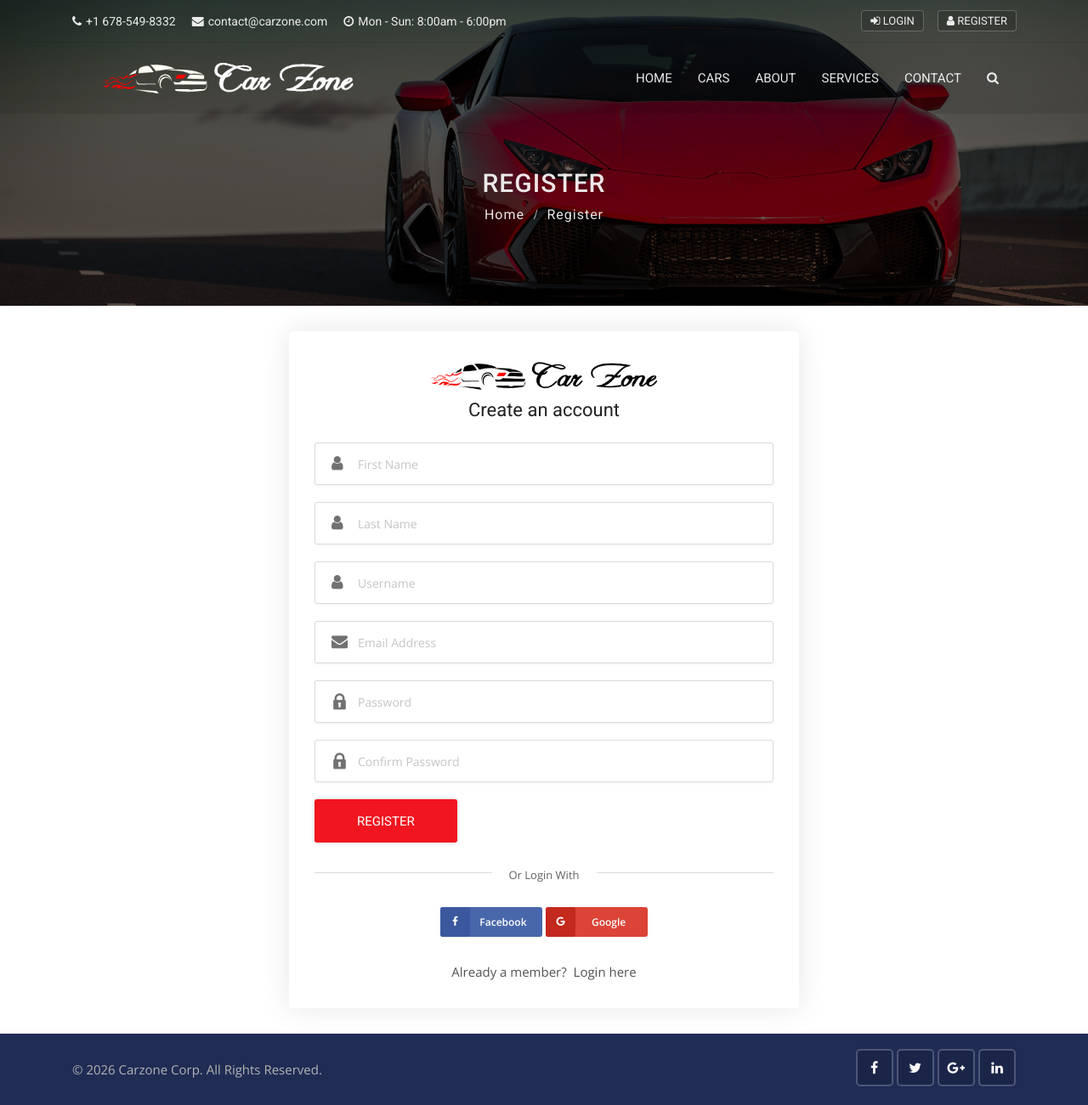
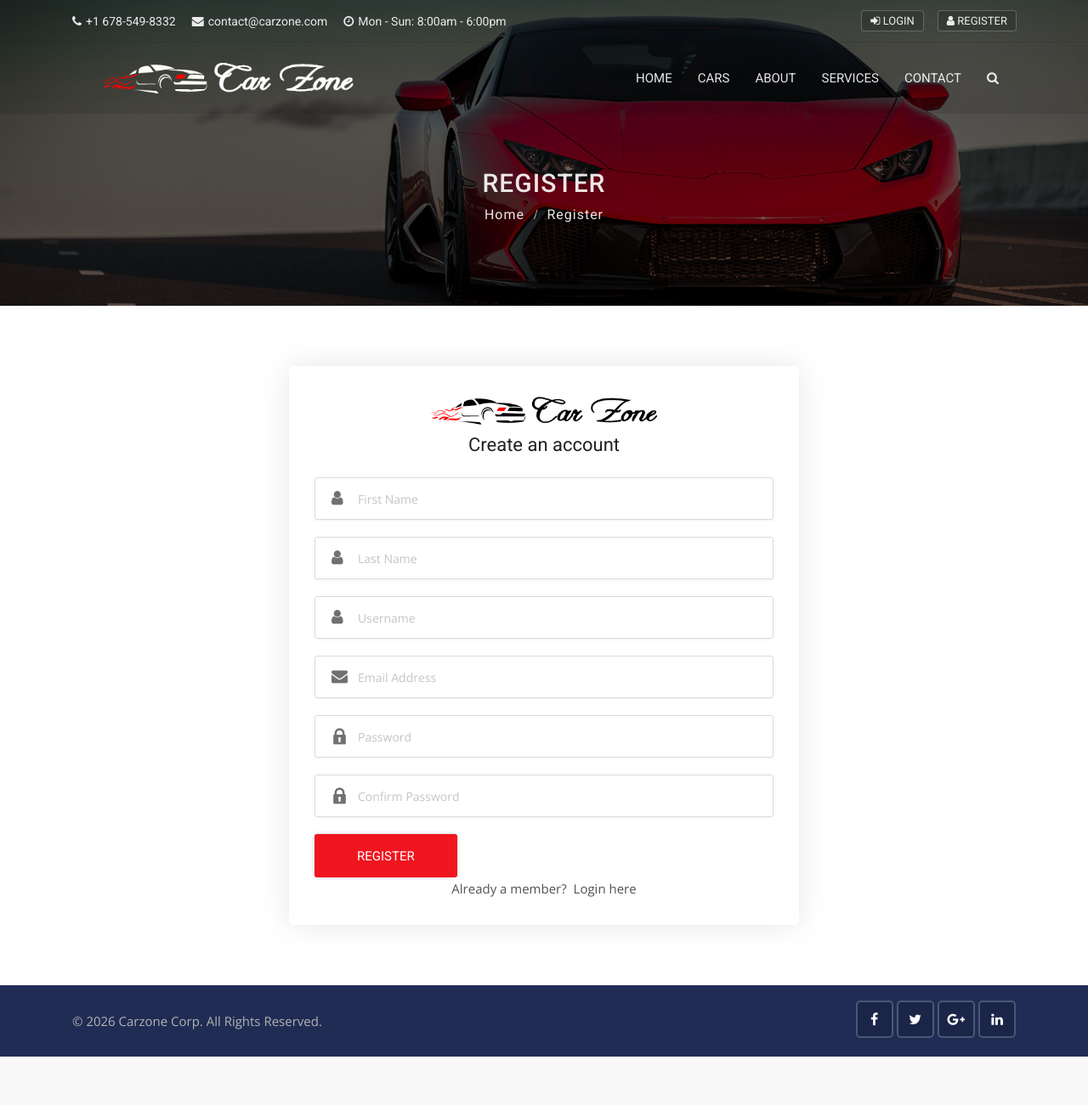
Before and after one commit to pranayreddy-08/carzone, a Django app: page /accounts/register in a window 1280 px wide. Shown: the whole page at 85% size. After the commit the page ends 1244 px from the top, so only its background shows below. Run offline with Django 3.2, Linux system fonts and the light colour scheme; some libraries are stand-ins or nearby versions.

Commit message:
Fix login/register crash caused by unregistered Facebook/Google providers
- Remove allauth Facebook and Google providers from INSTALLED_APPS
- Remove {% load socialaccount %}, {% providers_media_js %}, and social
  login buttons from login.html and register.html

Co-Authored-By: Claude Sonnet 4.6 <noreply@anthropic.com>

```diff
--- a/carzone/settings.py
+++ b/carzone/settings.py
@@ -49,10 +49,6 @@ INSTALLED_APPS = [
     'allauth',
     'allauth.account',
     'allauth.socialaccount',
-
-    # Providers
-    'allauth.socialaccount.providers.facebook',
-    'allauth.socialaccount.providers.google',
 ]
 
 MIDDLEWARE = [
--- a/templates/accounts/register.html
+++ b/templates/accounts/register.html
@@ -3,8 +3,6 @@
 {% block title %} | Register {% endblock %}
 {% block content %}
 {% load static %}
-{% load socialaccount %}
-{% providers_media_js %}
 <div class="sub-banner overview-bgi">
     <div class="container breadcrumb-area">
         <div class="breadcrumb-areas">
@@ -59,14 +57,6 @@
                         <div class="form-group mb-0 clearfix">
                             <button type="submit" class="btn-md btn-theme float-left">Register</button>
                         </div>
-                        <div class="extra-login clearfix">
-                            <span>Or Login With</span>
-                        </div>
-                        <div class="clearfix"></div>
-                        <ul class="social-list">
-                            <li><a href="{% provider_login_url 'facebook' method='js_sdk' %}" class="facebook-bg"><i class="fa fa-facebook facebook-i"></i><span>Facebook</span></a></li>
-                            <li><a href="{% provider_login_url 'google' %}" class="google-bg"><i class="fa fa-google google-i"></i><span>Google</span></a></li>
-                        </ul>
                     </form>
                     <p>Already a member? <a href="{% url 'login' %}" class="thembo"> Login here</a></p>
                 </div>
```
Also changed, not shown: templates/accounts/login.html (+0 -10 lines).
